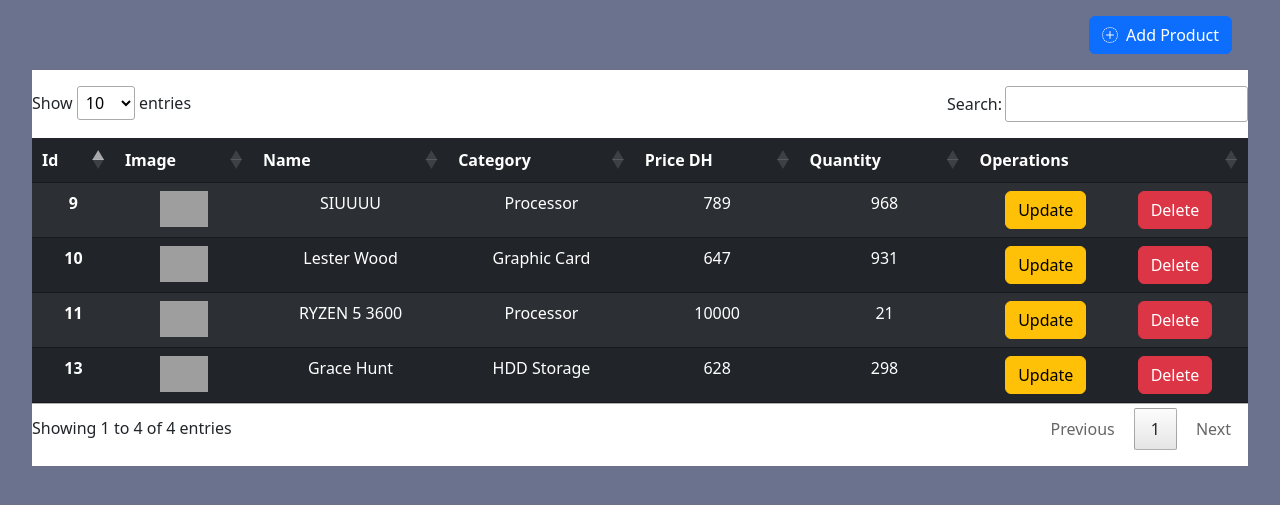
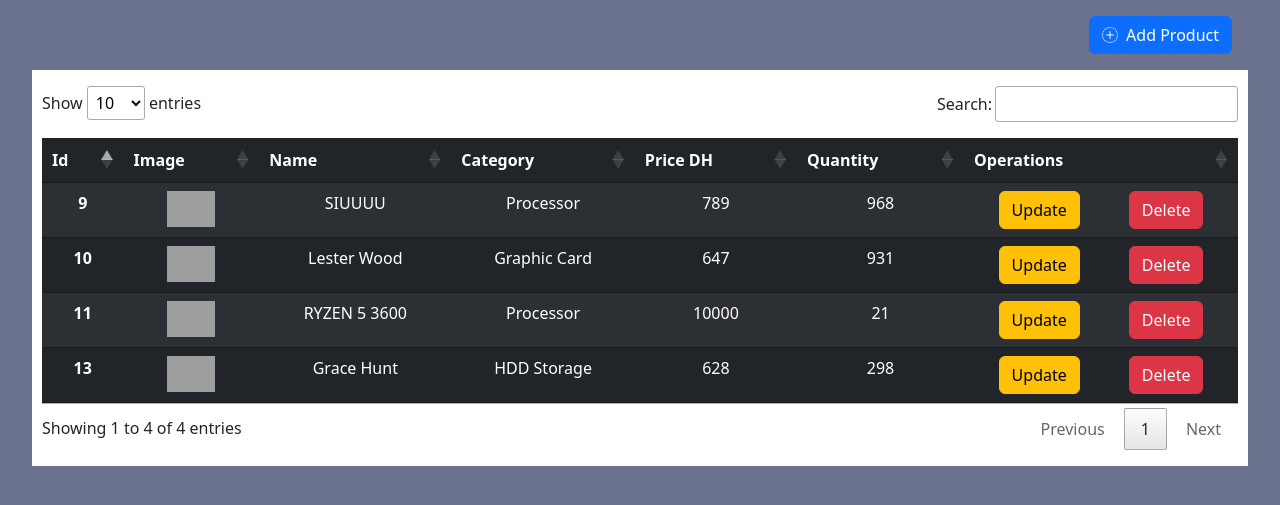
Before and after one commit to SuperGhostSama/Origin-Gamer-Admin, a PHP site: page /Pages/products.php in a window 1280 px wide. Shown: the part 64-569 px from the top of the page. Run offline with PHP 8.4, Linux system fonts and the light colour scheme; a user stored in the database is signed in; data comes from the database, SQL or seed files in the repository; some libraries are stand-ins or nearby versions; grey boxes are pictures that could not be loaded.

Commit message:
finished tweaking the div behind the table of products

```diff
--- a/assets/css/style.css
+++ b/assets/css/style.css
@@ -47,6 +47,8 @@ body {
     background-color: white!important ;
     padding-top: 1rem;
     padding-bottom: 1rem;
+    padding-left: 10px;
+    padding-right: 10px;
     overflow-x:auto;
 }
 #myTable_wrapper input{
```
